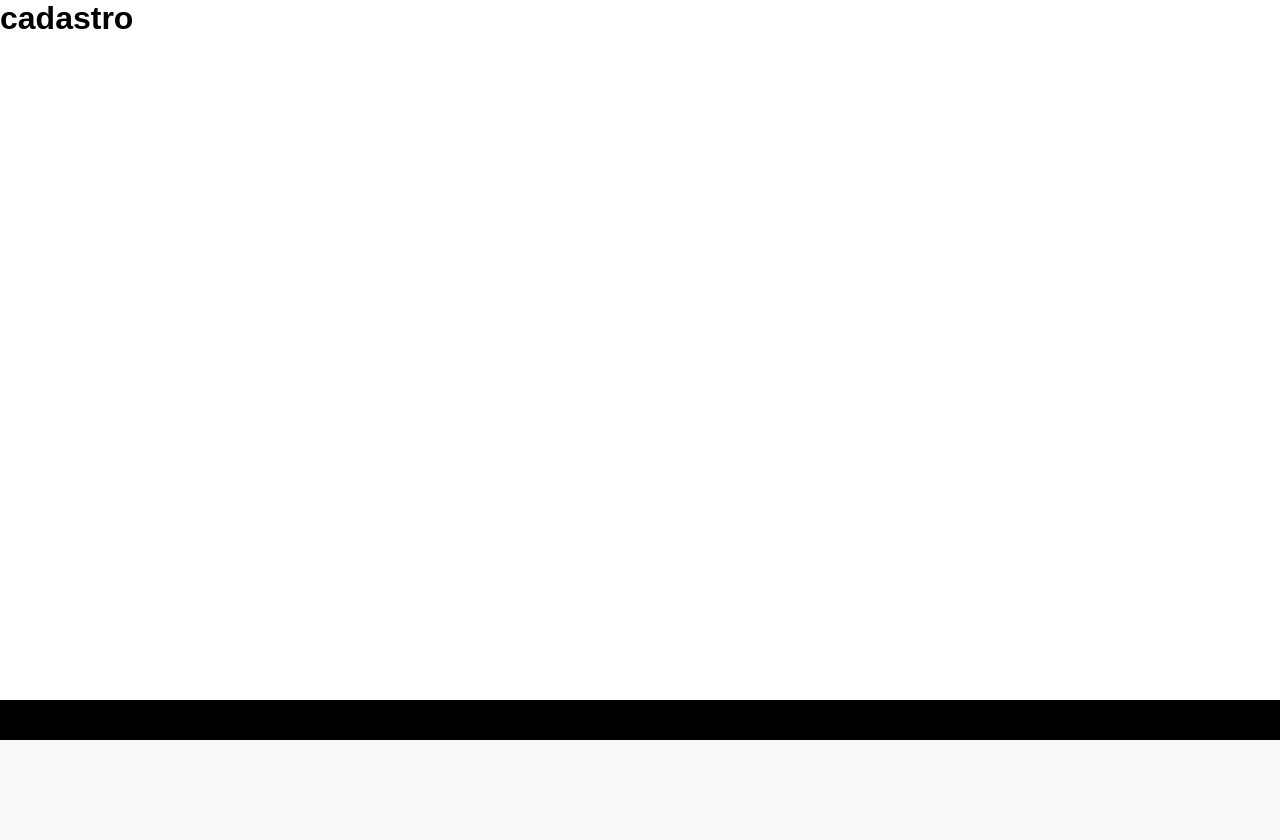
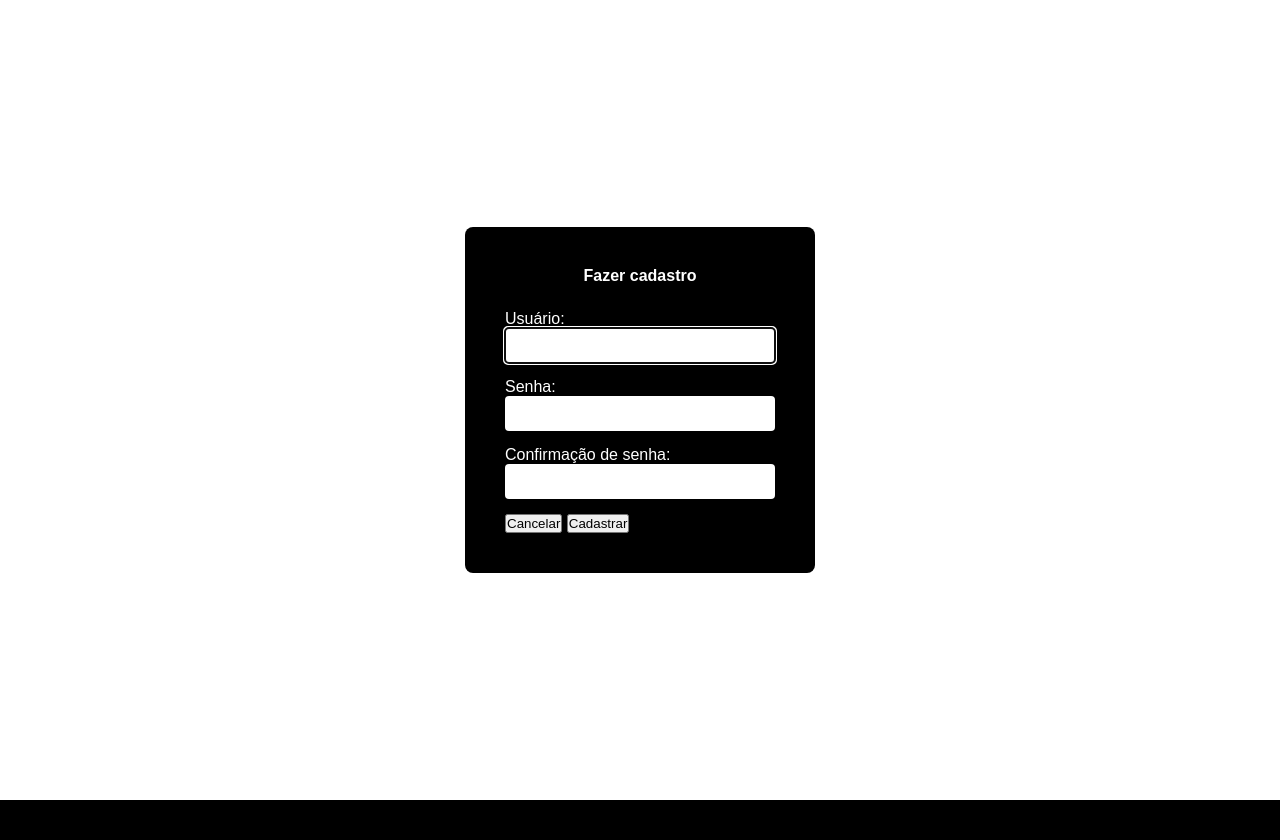
Before and after one commit to davinoroes/todolist, a Django app: page /register/ in a window 1280 px wide. Shown: the part 60-900 px from the top of the page. Before the commit the page ends 800 px from the top, so only its background shows below. Run offline with Django 5.2, Linux system fonts and the light colour scheme.

Commit message:
Alteração nos templates de register e login para colocar django template langauge

```diff
--- a/accounts/templates/login.html
+++ b/accounts/templates/login.html
@@ -52,8 +52,9 @@
 
         <h4>Fazer login</h4>
 
-        <input type="text" name="username" required id="username" placeholder="Nome de usuário">
-        <input type="password" name="password" required id="password" placeholder="Senha">
+        <table>
+            {{login_form.as_table}}
+        </table>
 
         <div class="login-actions">
             <button type="button">Cancelar</button>
--- a/accounts/templates/register.html
+++ b/accounts/templates/register.html
@@ -1,19 +1,79 @@
 {% extends "base.html" %}
 
 {% block content %}
-<!DOCTYPE html>
-<html lang="en">
-<head>
-    <meta charset="UTF-8">
-    <meta name="viewport" content="width=device-width, initial-scale=1.0">
-    <title>Registro</title>
-</head>
-<body>
-    <h1>cadastro</h1>
+<style>
+    /* Container que ocupa a tela toda  */
+    .sign-container {
+        min-height: 100vh;
+        display: flex;
+        justify-content: center;
+        align-items: center;
+    }
 
+    /* Caixa preta do login */
+    .sign-box {
+        background-color: #000;
+        padding: 40px;
+        width: 350px;
+        border-radius: 8px;
+        color: #fff;
+    }
 
+    .sign-box h4 {
+        text-align: center;
+        margin-bottom: 25px;
+    }
 
-</body>
-</html>
+    .sign-box input {
+        width: 100%;
+        padding: 10px;
+        margin-bottom: 15px;
+        border-radius: 4px;
+        border: none;
+    }
+
+    .sign-actions {
+        display: flex;
+        justify-content: space-between;
+        margin-top: 10px;
+    }
+
+    .sign-actions button {
+        padding: 8px 16px;
+        border: none;
+        cursor: pointer;
+    }
+</style>
+
+<div class="sign-container">
+    <form method="POST" class="sign-box">
+        {% csrf_token %}
+
+        <h4>Fazer cadastro</h4>
+
+        <div class="form-group">
+            {{user_form.username.errors}}
+            <label>Usuário: </label>
+            {{user_form.username}}
+        </div>
+
+        <div class="form-group">
+            {{ user_form.password1.errors }}
+            <label>Senha: </label>
+            {{ user_form.password1 }}
+        </div>
+
+        <div class="form-group">
+            {{ user_form.password2.errors }}
+            <label>Confirmação de senha: </label>
+            {{ user_form.password2 }}
+        </div>
+
+        <div class="cadastro-actions">
+            <button type="button">Cancelar</button>
+            <button type="submit">Cadastrar</button>
+        </div>
+    </form>
+</div>
 
 {%endblock%}
```
